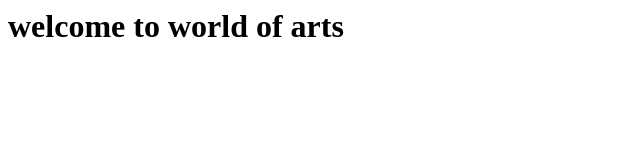
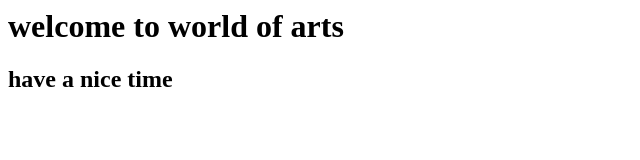
Before and after one commit to AnkitaKPatil/school, a plain HTML site: page index.html in a window 1280 px wide. Shown: the whole page, without its empty margins (0-640 px from the left). Drawn offline with Linux system fonts and the light colour scheme.

Commit message:
demmmmmoooo

```diff
--- a/index.html
+++ b/index.html
@@ -1 +1,2 @@
 <h1>welcome to world of arts</h1>
+<h2>have a nice time</h2>
```
